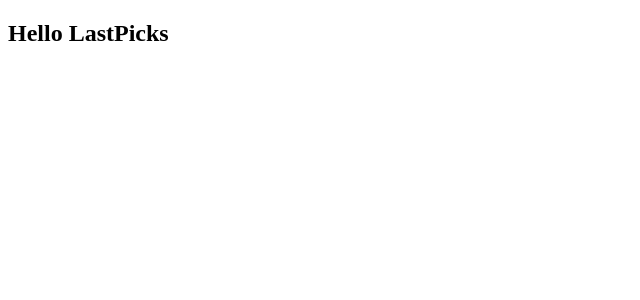
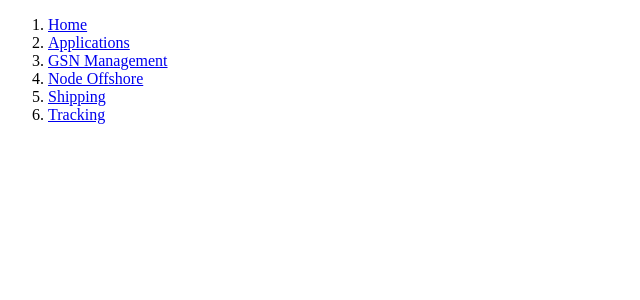
Before and after one commit to kodlyzer/LastPicks, an Angular app in the folder Lpicks-Core/: page / in a window 1280 px wide. Shown: the top 300 px of the page, without its empty margins (0-640 px from the left). Built offline with nearby package versions, Linux system fonts and the light colour scheme.

Commit message:
Tabs component created

```diff
--- a/Lpicks-Core/src/app/app.component.html
+++ b/Lpicks-Core/src/app/app.component.html
@@ -1 +1,2 @@
-<h2>Hello LastPicks</h2>
+<kdi-tabs-demo></kdi-tabs-demo>
+<!-- <kdi-tabs></kdi-tabs> -->
--- /dev/null
+++ b/Lpicks-Core/src/app/component/tabs-demo/tabs-demo.component.html
@@ -0,0 +1 @@
+<kdi-tabs [tabs]="arr"></kdi-tabs>
--- /dev/null
+++ b/Lpicks-Core/src/app/component/tabs-demo/tabs-demo.component.ts
@@ -0,0 +1,48 @@
+import { Component, OnInit, Input } from '@angular/core';
+
+@Component({
+  selector: 'kdi-tabs-demo',
+  templateUrl: './tabs-demo.component.html',
+  styleUrls: ['./tabs-demo.component.sass']
+})
+export class TabsDemoComponent implements OnInit {
+  // demotabs="KOGNIFAI DESIGN SYSTEM";
+ arr = {
+    items: [
+    {
+      "txt": "Home",
+      "href": "#",
+      "active": true,
+      "icon": {
+        "size": "base",
+        "symbol": "box"
+      }
+    },
+    {
+      "txt": "Applications",
+      "href": "#"
+    },
+    {
+      "txt": "GSN Management",
+      "href": "#"
+    },
+    {
+      "txt": "Node Offshore",
+      "href": "#"
+    },
+    {
+      "txt": "Shipping",
+      "href": "#"
+    },
+    {
+      "txt": "Tracking",
+      "href": "#"
+    }
+  ]
+}
+  constructor() { }
+
+  ngOnInit() {
+  }
+
+}
--- /dev/null
+++ b/Lpicks-Core/src/app/core/tabs/tabs.component.html
@@ -0,0 +1,49 @@
+<!-- TABS Component -->
+<!-- {{tabs}} -->
+<nav class="kx-tabs kx-tabs--theme-foam">
+
+  <ol class="kx-tabs__list">
+
+    <li class="kx-tabs__item" *ngFor = "let item of tabs.items">
+    <a href="#" class="kx-tabs__label">
+
+      <!-- ICON Component -->
+        <!-- <i class="kx-icon kx-icon--size-base">
+          <svg focusable="false">
+            <use xlink:href="../../assets/img/icons/sprites/icons.svg#box"></use>
+          </svg>
+        </i> -->
+
+      <span class="kx-tabs__txt">{{item.txt}}</span>
+    </a>
+    </li>
+    <!-- </li> -->
+    <!-- <li class="kx-tabs__item">
+      <a href="#" class="kx-tabs__label">
+
+        <span class="kx-tabs__txt">Applications</span>
+      </a>
+    </li>
+    <li class="kx-tabs__item">
+      <a href="#" class="kx-tabs__label">
+
+        <span class="kx-tabs__txt">Management</span>
+      </a>
+    </li>
+    <li class="kx-tabs__item">
+      <a href="" class="kx-tabs__label">
+        <span class="kx-tabs__txt">Node Offshore</span>
+      </a>
+    </li>
+    <li class="kx-tabs__item">
+      <a href="" class="kx-tabs__label">
+        <span class="kx-tabs__txt">Shipping</span>
+      </a>
+    </li>
+    <li class="kx-tabs__item">
+      <a href="" class="kx-tabs__label">
+        <span class="kx-tabs__txt">Tracking</span>
+      </a>
+    </li> -->
+  </ol>
+</nav>
--- /dev/null
+++ b/Lpicks-Core/src/app/core/tabs/tabs.component.ts
@@ -0,0 +1,15 @@
+import { Component, OnInit, Input } from '@angular/core';
+
+@Component({
+  selector: 'kdi-tabs',
+  templateUrl: './tabs.component.html',
+  styleUrls: ['./tabs.component.sass']
+})
+export class TabsComponent implements OnInit {
+@Input() tabs:Tabs;
+  constructor() { }
+
+  ngOnInit() {
+  }
+
+}
```
Also changed, not shown: Lpicks-Core/src/app/app.module.ts (+7 -1 lines), Lpicks-Core/src/app/core/tabs/tabs.d.ts (added, +7 -0 lines), Lpicks-Core/src/app/component/tabs-demo/tabs-demo.component.sass (added), Lpicks-Core/src/app/core/tabs/tabs.component.sass (added), 2 other files (tests, documents, lock files or other folders).
